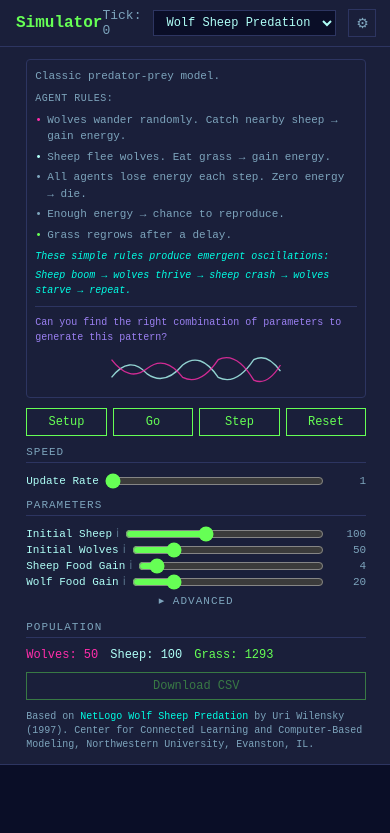
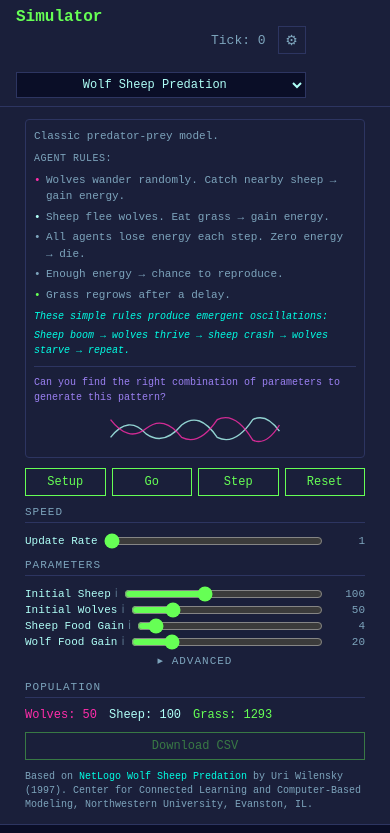
Before and after one commit to drashtishah/abm, a website built with Vite: page sim/index.html in a window 390 px wide. Shown: the top 833 px of the page. Built offline with nearby package versions, Linux system fonts and the light colour scheme.

Commit message:
fix: drop model selector to own row on mobile
Co-Authored-By: Claude Opus 4.6 (1M context) <noreply@anthropic.com>

```diff
--- a/sim/index.html
+++ b/sim/index.html
@@ -562,6 +562,23 @@
       .drag-handle { display: none; }
       .chart-drag-handle { display: none; }
 
+      .header {
+        flex-wrap: wrap;
+      }
+
+      .header-right {
+        flex-wrap: wrap;
+        justify-content: flex-end;
+      }
+
+      .header-right select {
+        order: 10;
+        width: 100%;
+        max-width: 340px;
+        margin-top: 6px;
+        text-align: center;
+      }
+
       .controls {
         border-right: none;
         border-bottom: 1px solid var(--border);
```
